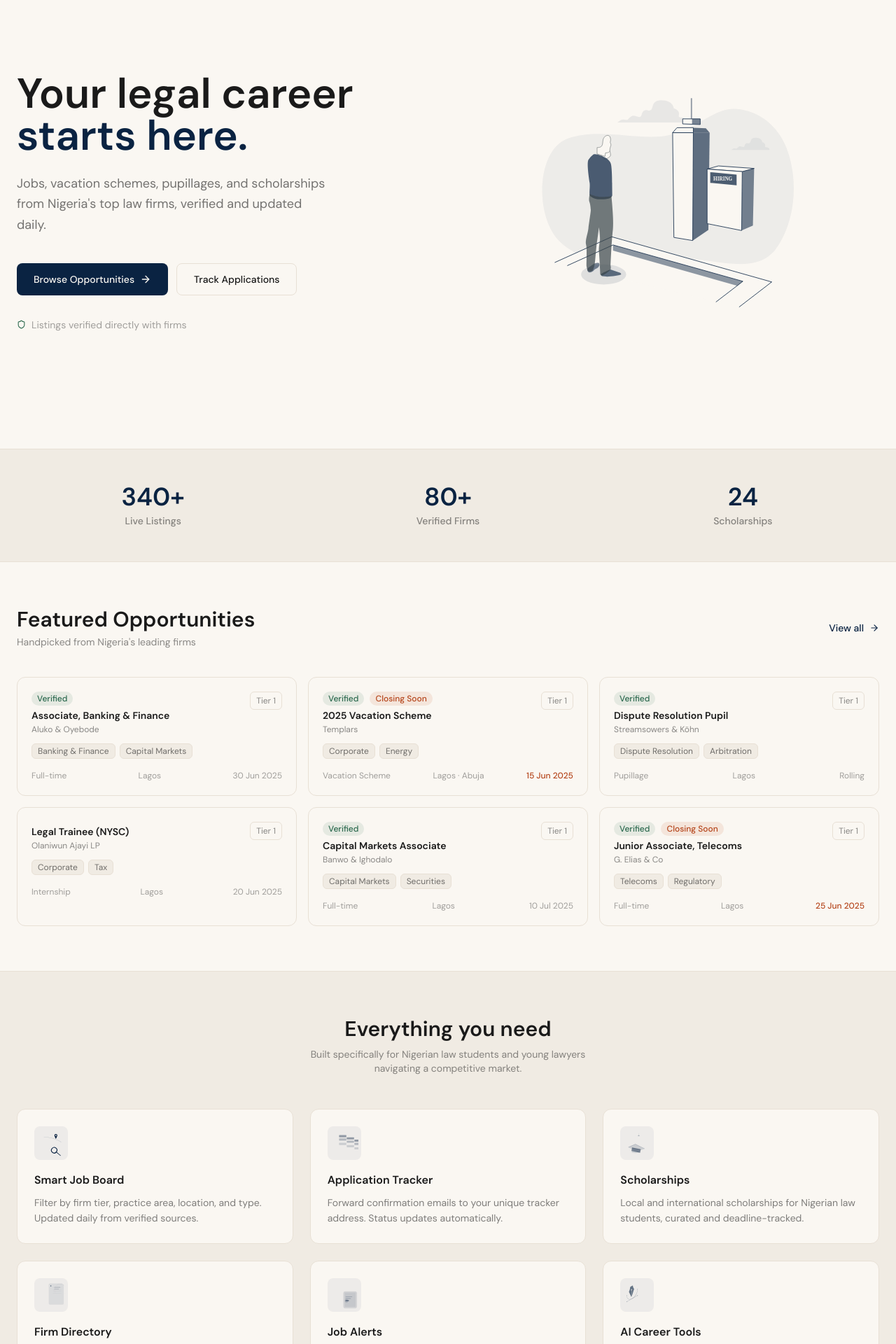
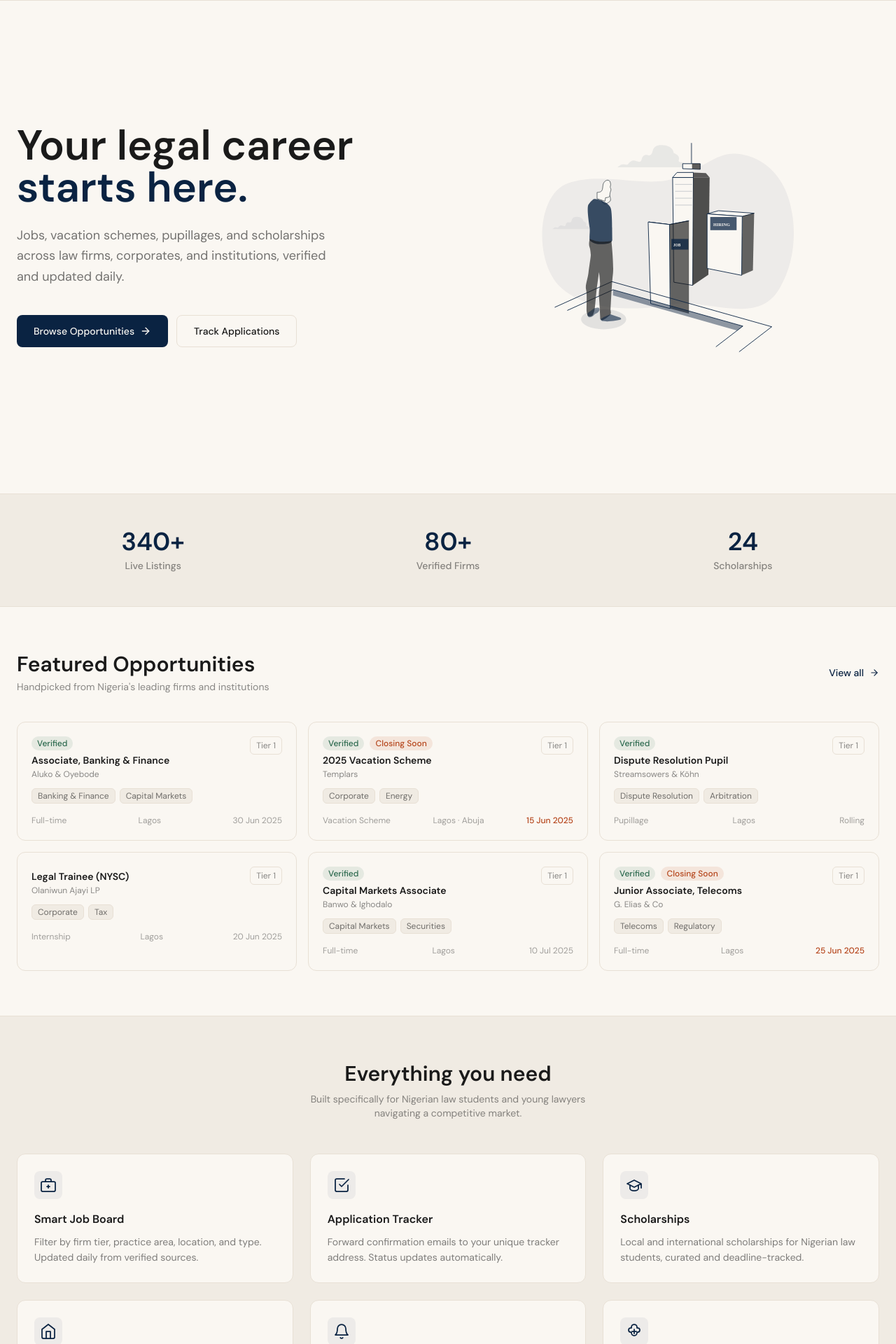
Before and after one commit to kreept4/Esquirelyy, a Next.js app: page / in a window 1280 px wide. Shown: the part 100-2020 px from the top of the page at 70% size. Built offline with nearby package versions, Linux system fonts and the light colour scheme; a web font is replaced by a local one.

Commit message:
fix: navbar overlap, lucide icons, copy update

```diff
--- a/src/app/page.tsx
+++ b/src/app/page.tsx
@@ -97,81 +97,56 @@ const FEATURED_LISTINGS = [
   },
 ]
 
+const iconStyle = { color: '#0A2342' }
+
 const SmartJobBoardIcon = () => (
-  <svg viewBox="0 0 881.753 800" className="w-10 h-10" fill="none" xmlns="http://www.w3.org/2000/svg">
-    <g transform="translate(-649.896 -305.824)">
-      <path d="M1067.947,497.383c-63.182-47.234-162.14-91.9-271.5-122.556-99.573-27.909-196.693-41.384-273.491-37.943l-.4-8.931c77.713-3.48,175.841,10.108,276.3,38.266,110.38,30.938,210.411,76.136,274.441,124Z" transform="translate(339.007 182.878)" fill="#0A2342" opacity="0.3"/>
-      <path d="M785.81,474.819a99.219,99.219,0,1,0,5.625,146.532l121.7,102.694a9.143,9.143,0,1,0,11.806-13.964l-.014-.011-121.7-102.694A99.225,99.225,0,0,0,785.81,474.819Zm-7.846,122.667a74.336,74.336,0,1,1-8.875-104.751h0a74.336,74.336,0,0,1,8.874,104.751Z" transform="translate(466.683 379.618)" fill="#0A2342"/>
-      <path d="M717.583,286.191a46.761,46.761,0,0,0-46.761,46.761c0,25.825,46.761,110.63,46.761,110.63s46.761-84.8,46.761-110.63a46.761,46.761,0,0,0-46.761-46.761Zm0,69.571a21.67,21.67,0,1,1,21.67-21.67,21.67,21.67,0,0,1-21.67,21.67Z" transform="translate(523.281 131.638)" fill="#0A2342"/>
-    </g>
+  <svg width="24" height="24" viewBox="0 0 24 24" fill="none" stroke="#0A2342" strokeWidth="1.75" strokeLinecap="round" strokeLinejoin="round" style={iconStyle}>
+    <rect x="2" y="7" width="20" height="14" rx="2"/>
+    <path d="M16 7V5a2 2 0 0 0-2-2h-4a2 2 0 0 0-2 2v2"/>
+    <line x1="12" y1="12" x2="12" y2="16"/>
+    <line x1="10" y1="14" x2="14" y2="14"/>
   </svg>
 )
 
 const ApplicationTrackerIcon = () => (
-  <svg viewBox="0 0 500 500" className="w-10 h-10" fill="none" xmlns="http://www.w3.org/2000/svg">
-    <rect x="155" y="245" width="130" height="39" rx="7" fill="#0A2342" opacity="0.15"/>
-    <rect x="292" y="285" width="130" height="39" rx="7" fill="#0A2342" opacity="0.15"/>
-    <rect x="429" y="324" width="130" height="39" rx="7" fill="#0A2342" opacity="0.15"/>
-    <rect x="155" y="166" width="130" height="39" rx="7" fill="#0A2342" opacity="0.25"/>
-    <rect x="292" y="206" width="130" height="39" rx="7" fill="#0A2342" opacity="0.25"/>
-    <rect x="429" y="245" width="130" height="39" rx="7" fill="#0A2342" opacity="0.25"/>
-    <rect x="155" y="107" width="130" height="39" rx="7" fill="#0A2342" opacity="0.4"/>
-    <rect x="292" y="146" width="130" height="39" rx="7" fill="#0A2342" opacity="0.4"/>
-    <rect x="429" y="186" width="130" height="39" rx="7" fill="#0A2342" opacity="0.4"/>
-    <circle cx="270" cy="620" rx="300" ry="80" fill="#0A2342" opacity="0.05"/>
+  <svg width="24" height="24" viewBox="0 0 24 24" fill="none" stroke="#0A2342" strokeWidth="1.75" strokeLinecap="round" strokeLinejoin="round">
+    <path d="M9 11l3 3L22 4"/>
+    <path d="M21 12v7a2 2 0 0 1-2 2H5a2 2 0 0 1-2-2V5a2 2 0 0 1 2-2h11"/>
   </svg>
 )
 
 const ScholarshipsIcon = () => (
-  <svg viewBox="0 0 500 500" className="w-10 h-10" xmlns="http://www.w3.org/2000/svg">
-    <polygon points="97,327 220,275 386,354 305,379 175,360" fill="#0A2342" opacity="0.15"/>
-    <polygon points="97,320 97,327 220,275 221,266" fill="#0A2342" opacity="0.3"/>
-    <polygon points="386,354 387,347 221,266 220,275" fill="#0A2342" opacity="0.3"/>
-    <polygon points="150,390 163,329 317,360 306,421" fill="#0A2342" opacity="0.5"/>
-    <ellipse cx="228" cy="406" rx="75" ry="21" fill="#0A2342" opacity="0.12"/>
-    <polygon points="267,125 267,117 295,117 295,126" fill="#0A2342" opacity="0.4"/>
-    <rect x="280" y="84" width="2" height="35" fill="#0A2342" opacity="0.5"/>
+  <svg width="24" height="24" viewBox="0 0 24 24" fill="none" stroke="#0A2342" strokeWidth="1.75" strokeLinecap="round" strokeLinejoin="round">
+    <path d="M22 10v6M2 10l10-5 10 5-10 5z"/>
+    <path d="M6 12v5c0 1.657 2.686 3 6 3s6-1.343 6-3v-5"/>
   </svg>
 )
 
 const FirmDirectoryIcon = () => (
-  <svg viewBox="0 0 606 565" className="w-10 h-10" xmlns="http://www.w3.org/2000/svg">
-    <path d="M502,294a127,127,0,1,1,0-254,127,127,0,0,1,0,254Zm0-252a125,125,0,1,0,0,250,125,125,0,0,0,0-250Z" fill="#0A2342" opacity="0.15"/>
-    <rect x="289" y="78" width="17" height="17" rx="2" fill="#0A2342"/>
-    <path d="M554,57a23,23,0,0,0-23-23H275a23,23,0,0,0-23,23V466a23,23,0,0,0,23,23H554a23,23,0,0,0,23-23V57Z" fill="#0A2342" opacity="0.08"/>
-    <line x1="341" y1="127" x2="528" y2="127" stroke="#0A2342" strokeWidth="2" opacity="0.3"/>
-    <line x1="341" y1="165" x2="528" y2="165" stroke="#0A2342" strokeWidth="2" opacity="0.3"/>
-    <line x1="341" y1="202" x2="528" y2="202" stroke="#0A2342" strokeWidth="2" opacity="0.3"/>
-    <line x1="341" y1="240" x2="528" y2="240" stroke="#0A2342" strokeWidth="2" opacity="0.3"/>
-    <rect x="371" y="111" x2="430" width="130" height="8" rx="4" fill="#0A2342" opacity="0.4"/>
-    <rect x="371" y="149" width="100" height="8" rx="4" fill="#0A2342" opacity="0.3"/>
+  <svg width="24" height="24" viewBox="0 0 24 24" fill="none" stroke="#0A2342" strokeWidth="1.75" strokeLinecap="round" strokeLinejoin="round">
+    <path d="M3 9l9-7 9 7v11a2 2 0 0 1-2 2H5a2 2 0 0 1-2-2z"/>
+    <polyline points="9 22 9 12 15 12 15 22"/>
   </svg>
 )
 
 const JobAlertsIcon = () => (
-  <svg viewBox="0 0 500 500" className="w-10 h-10" xmlns="http://www.w3.org/2000/svg">
-    <path d="M442,485H263a29,29,0,0,1-29-29V217a29,29,0,0,1,29-29H442a29,29,0,0,1,29,29V456A29,29,0,0,1,442,485Z" fill="#0A2342" opacity="0.1"/>
-    <path d="M443,467H263a9,9,0,0,1-9-9V216a9,9,0,0,1,9-9H443a9,9,0,0,1,9,9V458A9,9,0,0,1,443,467Z" fill="#0A2342" opacity="0.08"/>
-    <circle cx="288" cy="356" r="31" fill="#0A2342" opacity="0.15"/>
-    <path d="M442,485H263a28.58,28.58,0,0,1-28.55-28.55V217.61A28.58,28.58,0,0,1,263,189.06H442a28.58,28.58,0,0,1,28.55,28.55V456.45A28.58,28.58,0,0,1,442,485Z" fill="none" stroke="#0A2342" strokeWidth="3" opacity="0.2"/>
-    <rect x="270" y="280" width="120" height="8" rx="4" fill="#0A2342" opacity="0.4"/>
-    <rect x="270" y="300" width="90" height="6" rx="3" fill="#0A2342" opacity="0.25"/>
-    <rect x="270" y="316" width="100" height="6" rx="3" fill="#0A2342" opacity="0.25"/>
-    <rect x="270" y="340" width="60" height="20" rx="4" fill="#0A2342" opacity="0.5"/>
+  <svg width="24" height="24" viewBox="0 0 24 24" fill="none" stroke="#0A2342" strokeWidth="1.75" strokeLinecap="round" strokeLinejoin="round">
+    <path d="M18 8A6 6 0 0 0 6 8c0 7-3 9-3 9h18s-3-2-3-9"/>
+    <path d="M13.73 21a2 2 0 0 1-3.46 0"/>
   </svg>
 )
 
 const AIToolsIcon = () => (
-  <svg viewBox="0 0 500 500" className="w-10 h-10" xmlns="http://www.w3.org/2000/svg">
-    <path d="M152,146c-4.7,2.71-8.53,10-8.53,16.28,0,5.59,3.05,8.49,7,7.13V288l-43.25-90.75a7.62,7.62,0,0,1-.08-5.54c10.92-25.27,19-53.74,21.72-82.95a6.59,6.59,0,0,1,2.91-4.55l40.4-23.33A1.81,1.81,0,0,1,175.61,82c2.72,25.27,10.45,44,20.93,56.64a6.18,6.18,0,0,1,1.11,5.2c-6.08,19.76-41.12,133.72-43.67,142V167.18c4-3.26,7-9.65,7-15.24C161,146,157.19,143,152,146Z" fill="#0A2342" opacity="0.6"/>
-    <path d="M265,144c0-3.23-2.26-4.53-5.05-2.92a11.18,11.18,0,0,0-5.06,8.75c0,2.61,1.5,3.94,3.55,3.5-2.85,59.61-44.58,129.85-95.48,159.24-25.29,14.6-49,17-66.76,6.75C79.67,310,70,290,69,263a11.29,11.29,0,0,0,3.6-7.65c0-3.22-2.26-4.53-5-2.92a11.17,11.17,0,0,0-5.05,8.76c0,2.75,1.65,4.09,3.87,3.42,1.36,27,11.43,47.14,28.72,57.12a50.92,50.92,0,0,0,25.76,6.62c13.43,0,28.3-4.49,43.69-13.37,52.06-30.06,94.66-102.28,96.88-163.06A11.37,11.37,0,0,0,265,144Z" fill="#0A2342" opacity="0.4"/>
-    <path d="M260,253a11.28,11.28,0,0,0-4.85,7.09L72,365.74c-.65-2-2.54-2.61-4.79-1.31a11.17,11.17,0,0,0-5.05,8.76c0,3.22,2.26,4.53,5.05,2.92a11.39,11.39,0,0,0,4.91-7.34L255,263c.59,2.13,2.52,2.83,4.85,1.49a11.18,11.18,0,0,0,5.05-8.76C265,253,262.75,251,260,253Z" fill="#0A2342" opacity="0.5"/>
+  <svg width="24" height="24" viewBox="0 0 24 24" fill="none" stroke="#0A2342" strokeWidth="1.75" strokeLinecap="round" strokeLinejoin="round">
+    <path d="M12 2a4 4 0 0 1 4 4v1h1a3 3 0 0 1 0 6h-1v1a4 4 0 0 1-8 0v-1H7a3 3 0 0 1 0-6h1V6a4 4 0 0 1 4-4z"/>
+    <line x1="9" y1="12" x2="15" y2="12"/>
+    <line x1="12" y1="9" x2="12" y2="15"/>
   </svg>
 )
 
 export default function HomePage() {
   return (
-    <div className="min-h-screen bg-cream font-sans">
+    <div className="min-h-screen bg-cream font-sans" style={{ paddingTop: '64px' }}>
       <Navbar />
 
       {/* TICKER */}
@@ -196,7 +171,7 @@ export default function HomePage() {
               <span className="text-ink">starts here.</span>
             </h1>
             <p className="text-lg text-charcoal/60 leading-relaxed mb-10 max-w-md">
-              Jobs, vacation schemes, pupillages, and scholarships from Nigeria&apos;s top law firms, verified and updated daily.
+              Jobs, vacation schemes, pupillages, and scholarships across law firms, corporates, and institutions, verified and updated daily.
             </p>
             <div className="flex flex-col sm:flex-row gap-3 mb-8">
               <Link
@@ -213,50 +188,60 @@ export default function HomePage() {
               </Link>
             </div>
             <div className="flex items-center gap-2 text-sm text-charcoal/40">
-              <Shield size={13} className="text-verified" />
-              Listings verified directly with firms
+
             </div>
           </div>
 
           {/* Right: illustration */}
           <div className="hidden lg:flex items-center justify-center">
-            <svg xmlns="http://www.w3.org/2000/svg" viewBox="0 0 500 500" className="w-full max-w-md opacity-90" aria-hidden="true">
+            <svg xmlns="http://www.w3.org/2000/svg" viewBox="0 0 500 500" className="w-full max-w-md" aria-hidden="true">
               <g>
-                <path d="M415.34,324.94s37.13-44.87,27.13-123S381.07,101.26,348.23,101,284,136.83,239.7,144.11,134,130.72,84.06,148.2,29.8,270.79,70.5,312.18,197.58,351.94,249,341.55,377.5,372.69,415.34,324.94Z" fill="#0A2342" opacity="0.06"/>
+                <path d="M415.34,324.94s37.13-44.87,27.13-123S381.07,101.26,348.23,101,284,136.83,239.7,144.11,134,130.72,84.06,148.2,29.8,270.79,70.5,312.18,197.58,351.94,249,341.55,377.5,372.69,415.34,324.94Z" fill="#0A2342" opacity="0.05"/>
               </g>
               <g>
-                <path d="M269.83,116.11c-4.79-2.61-7-.44-8.71-2.61s4.79-7.84-8.27-13.49c0,0-.87-12.19-18.71-12.63s-13.06,12.19-17.85,15.24-6.09-1.74-10.88,1.3-2.61,9.14-6.53,10-9.14-3.91-13.92-.87-4.79,5.66-7,5.66-6.53-1.74-9.14,0-5.66,3.92-5.66,3.92H273.31S274.61,118.72,269.83,116.11Z" fill="#0A2342" opacity="0.08"/>
-                <path d="M403.41,163c-2.64-1.45-3.84-.24-4.8-1.45s2.64-4.32-4.57-7.45c0,0-.48-6.73-10.34-7s-7.21,6.73-9.85,8.42-3.37-1-6,.72-1.44,5-3.61,5.53-5.05-2.17-7.69-.49-2.64,3.13-3.85,3.13-3.6-1-5,0-3.13,2.16-3.13,2.16h60.82S406.06,164.39,403.41,163Z" fill="#0A2342" opacity="0.06"/>
+                <path d="M269.83,116.11c-4.79-2.61-7-.44-8.71-2.61s4.79-7.84-8.27-13.49c0,0-.87-12.19-18.71-12.63s-13.06,12.19-17.85,15.24-6.09-1.74-10.88,1.3-2.61,9.14-6.53,10-9.14-3.91-13.92-.87-4.79,5.66-7,5.66-6.53-1.74-9.14,0-5.66,3.92-5.66,3.92H273.31S274.61,118.72,269.83,116.11Z" fill="#0A2342" opacity="0.07"/>
+                <path d="M118.2,217.63c-2.64-1.44-3.85-.24-4.81-1.44s2.65-4.33-4.56-7.46c0,0-.48-6.73-10.34-7s-7.21,6.73-9.86,8.42-3.36-1-6,.72-1.45,5-3.61,5.53-5-2.17-7.69-.48-2.65,3.12-3.85,3.12-3.6-1-5.05,0-3.12,2.16-3.12,2.16h60.81S120.85,219.07,118.2,217.63Z" fill="#0A2342" opacity="0.05"/>
               </g>
               <g>
-                <polygon points="253,306 251,139 284,139 283,311" fill="#FAF7F2" stroke="#0A2342" strokeWidth="1" strokeLinejoin="round"/>
-                <polygon points="284,139 310,139 308,294 283,311" fill="#0A2342" opacity="0.7" strokeLinejoin="round"/>
+                <polygon points="253,306 251,139 284,139 283,311" fill="#FAF7F2" stroke="#0A2342" strokeWidth="1"/>
+                <polygon points="284,139 310,139 308,294 283,311" fill="#1A1A1A" opacity="0.75"/>
                 <rect x="280" y="84" width="2" height="35" fill="#0A2342" opacity="0.5"/>
                 <polygon points="267,125 267,117 295,117 295,126" fill="#FAF7F2" stroke="#0A2342" strokeWidth="1"/>
-                <polygon points="282,125 282,117 295,117 295,126" fill="#0A2342" opacity="0.6"/>
+                <polygon points="282,125 282,117 295,117 295,126" fill="#1A1A1A" opacity="0.7"/>
                 <polygon points="251,139 258,131 284,131 284,139" fill="#FAF7F2" stroke="#0A2342" strokeWidth="1"/>
-                <polygon points="284,131 304,132 310,139 284,139" fill="#0A2342" opacity="0.7"/>
+                <polygon points="284,131 304,132 310,139 284,139" fill="#1A1A1A" opacity="0.7"/>
+                <line x1="255" y1="150" x2="282" y2="150" stroke="#0A2342" strokeWidth="0.75" opacity="0.3"/>
+                <line x1="255" y1="161" x2="282" y2="161" stroke="#0A2342" strokeWidth="0.75" opacity="0.3"/>
+                <line x1="255" y1="172" x2="282" y2="172" stroke="#0A2342" strokeWidth="0.75" opacity="0.3"/>
+                <line x1="255" y1="183" x2="282" y2="183" stroke="#0A2342" strokeWidth="0.75" opacity="0.3"/>
               </g>
               <g>
                 <polygon points="306,197 362,201 381,196 324,192" fill="#FAF7F2" stroke="#0A2342" strokeWidth="1"/>
-                <polygon points="362,201 361,295 379,287 381,196" fill="#0A2342" opacity="0.6"/>
+                <polygon points="362,201 361,295 379,287 381,196" fill="#1A1A1A" opacity="0.65"/>
                 <polygon points="306,197 306,284 361,295 362,201" fill="#FAF7F2" stroke="#0A2342" strokeWidth="1"/>
-                <polygon points="353,223 311,219 311,202 353,206" fill="#0A2342" opacity="0.8"/>
-                <text x="316" y="215" fontSize="8" fill="#FAF7F2" fontFamily="serif" fontWeight="bold">HIRING</text>
+                <rect x="311" y="202" width="42" height="21" fill="#0A2342" opacity="0.75"/>
+                <text x="316" y="216" fontSize="7" fill="#FAF7F2" fontFamily="serif" fontWeight="bold">HIRING</text>
               </g>
               <g>
-                <polyline points="63,346 154,305 409,377 357,417" fill="#FAF7F2" stroke="#0A2342" strokeWidth="1" strokeLinejoin="round"/>
-                <polyline points="83,351 156,318 363,376 320,409" fill="#FAF7F2" stroke="#0A2342" strokeWidth="1" strokeLinejoin="round"/>
-                <polyline points="156,318 156,327 354,383 363,376" fill="#0A2342" opacity="0.5"/>
-                <ellipse cx="141" cy="365" rx="36" ry="16" fill="#0A2342" opacity="0.12"/>
+                <polygon points="213,210 246,214 277,208 246,214" fill="#FAF7F2" stroke="#0A2342" strokeWidth="1"/>
+                <polygon points="246,214 277,208 277,356 247,348" fill="#1A1A1A" opacity="0.65"/>
+                <polygon points="212,210 246,214 247,348 216,340" fill="#FAF7F2" stroke="#0A2342" strokeWidth="1"/>
+                <rect x="249" y="237" width="27" height="17" fill="#0A2342" opacity="0.75"/>
+                <text x="252" y="249" fontSize="6" fill="#FAF7F2" fontFamily="serif" fontWeight="bold">JOB</text>
               </g>
               <g>
-                <path d="M150,166.24s2.5,6,2,9-7.24,5.5-8.24,6-6.24-1.75-6.24-7.5S147,161.5,150,166.24Z" fill="#FAF7F2" stroke="#263238" strokeWidth="0.5"/>
-                <path d="M151,145a23,23,0,0,1,1.26,5.31c0,1.76-1,3-.76,4.29s2.27,3.28.51,6.56-.26,8.08-2.78,9.09a16.26,16.26,0,0,1-5.3,1l-.76,5.55-12.62-4V162.68s5.3.25,7.32-2.28,1.51-7.82,2.52-11.36,5.05-5.8,6.82-5.8S151,145,151,145Z" fill="#FAF7F2" stroke="#263238" strokeWidth="0.5"/>
+                <polyline points="63,346 154,305 409,377 357,417" fill="none" stroke="#0A2342" strokeWidth="1" strokeLinejoin="round"/>
+                <polyline points="83,351 156,318 363,376 320,409" fill="none" stroke="#0A2342" strokeWidth="1" strokeLinejoin="round"/>
+                <polygon points="156,318 156,327 354,383 363,376" fill="#0A2342" opacity="0.45"/>
+                <ellipse cx="141" cy="365" rx="36" ry="16" fill="#0A2342" opacity="0.1"/>
+              </g>
+              <g>
+                <path d="M150,166.24s2.5,6,2,9-7.24,5.5-8.24,6-6.24-1.75-6.24-7.5S147,161.5,150,166.24Z" fill="#FAF7F2" stroke="#263238" strokeWidth="0.75"/>
+                <path d="M151,145a23,23,0,0,1,1.26,5.31c0,1.76-1,3-.76,4.29s2.27,3.28.51,6.56-.26,8.08-2.78,9.09a16.26,16.26,0,0,1-5.3,1l-.76,5.55-12.62-4V162.68s5.3.25,7.32-2.28,1.51-7.82,2.52-11.36,5.05-5.8,6.82-5.8S151,145,151,145Z" fill="#FAF7F2" stroke="#263238" strokeWidth="0.75"/>
                 <path d="M124.49,173.78a27.86,27.86,0,0,0-7.72,8.45c-3,5.3.9,29.93,1.91,36.49s-1.26,17.42.51,20.45,7.57,5.55,13.12,6.06,14.14-.25,17.42-1.26,5.05-3.79,5.05-5.05-.25-16.66-.25-19.95-.25-26.76-2.27-31.3a19.29,19.29,0,0,0-8.84-9.09C140.39,177.07,129,171.51,124.49,173.78Z" fill="#0A2342" opacity="0.8"/>
-                <path d="M152,357.27l.72.24,14.78,4.84s1.87,1.06,1.33,2.67-16,3.47-22.17,3.47-10.15-.53-10.15-2.94S152,357.27,152,357.27Z" fill="#0A2342" opacity="0.7"/>
-                <path d="M125.05,348.19s7.74-3.21,9.08-.54-1.87,6.68-3.74,7.48-3.21,1.34-4.27,2.67-4.28,4.55-7.75,4-3.48-5.07-3.21-5.88S125.05,348.19,125.05,348.19Z" fill="#0A2342" opacity="0.6"/>
-                <path d="M118.9,236.51s-2.14,8.82-.53,12.82,1.87,10.42,2.14,12.56-2.68,20-3.75,29.39-5.61,19.77-3.74,26.45.27,31,.81,34.73,1.6,7,2.4,7.48,3.74.8,6.15-.27,4-9.08,4.54-11.48,2.67-30.46,3.47-34.74,3.21-23.51,3.21-23.51,2.13,15.77,1.6,20-2.41,12.56-1.6,20,2.13,35.26,2.13,35.26a11.17,11.17,0,0,0,3.74,1.34c1.34,0,11.49-6.95,12.56-9.35s0-6.68,0-6.68,1.87-42.48,3.74-56.91-2.4-53.7-2.4-53.7S132.26,244.79,118.9,236.51Z" fill="#263238" opacity="0.7"/>
+                <path d="M118.9,236.51s-2.14,8.82-.53,12.82,1.87,10.42,2.14,12.56-2.68,20-3.75,29.39-5.61,19.77-3.74,26.45.27,31,.81,34.73,1.6,7,2.4,7.48,3.74.8,6.15-.27,4-9.08,4.54-11.48,2.67-30.46,3.47-34.74,3.21-23.51,3.21-23.51,2.13,15.77,1.6,20-2.41,12.56-1.6,20,2.13,35.26,2.13,35.26a11.17,11.17,0,0,0,3.74,1.34c1.34,0,11.49-6.95,12.56-9.35s0-6.68,0-6.68,1.87-42.48,3.74-56.91-2.4-53.7-2.4-53.7S132.26,244.79,118.9,236.51Z" fill="#1A1A1A" opacity="0.65"/>
+                <path d="M152,357.27l.72.24,14.78,4.84s1.87,1.06,1.33,2.67-16,3.47-22.17,3.47-10.15-.53-10.15-2.94S152,357.27,152,357.27Z" fill="#0A2342" opacity="0.6"/>
+                <path d="M125.05,348.19s7.74-3.21,9.08-.54-1.87,6.68-3.74,7.48-3.21,1.34-4.27,2.67-4.28,4.55-7.75,4-3.48-5.07-3.21-5.88S125.05,348.19,125.05,348.19Z" fill="#0A2342" opacity="0.5"/>
               </g>
             </svg>
           </div>
@@ -281,7 +266,7 @@ export default function HomePage() {
           <div className="flex items-center justify-between mb-10">
             <div>
               <h2 className="font-display text-3xl font-bold text-charcoal mb-1">Featured Opportunities</h2>
-              <p className="text-charcoal/50 text-sm">Handpicked from Nigeria&apos;s leading firms</p>
+              <p className="text-charcoal/50 text-sm">Handpicked from Nigeria&apos;s leading firms and institutions</p>
             </div>
             <Link
               href="/jobs"
@@ -391,7 +376,7 @@ export default function HomePage() {
               },
             ].map((feature) => (
               <div key={feature.title} className="border border-cream-border rounded-xl p-6 bg-cream hover:border-ink/20 transition-colors">
-                <div className="w-12 h-12 rounded-lg bg-ink/5 flex items-center justify-center mb-4 overflow-hidden">
+                <div className="w-10 h-10 rounded-lg bg-ink/5 flex items-center justify-center mb-4">
                   {feature.icon}
                 </div>
                 <h3 className="font-semibold text-charcoal mb-2">{feature.title}</h3>
```
